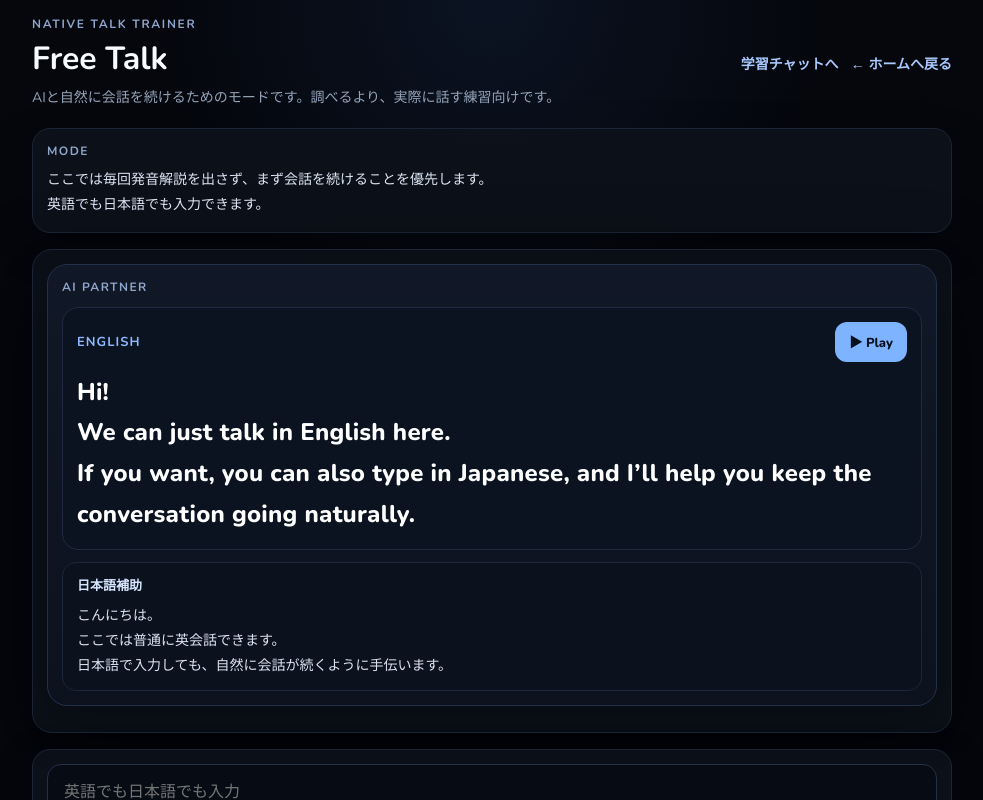
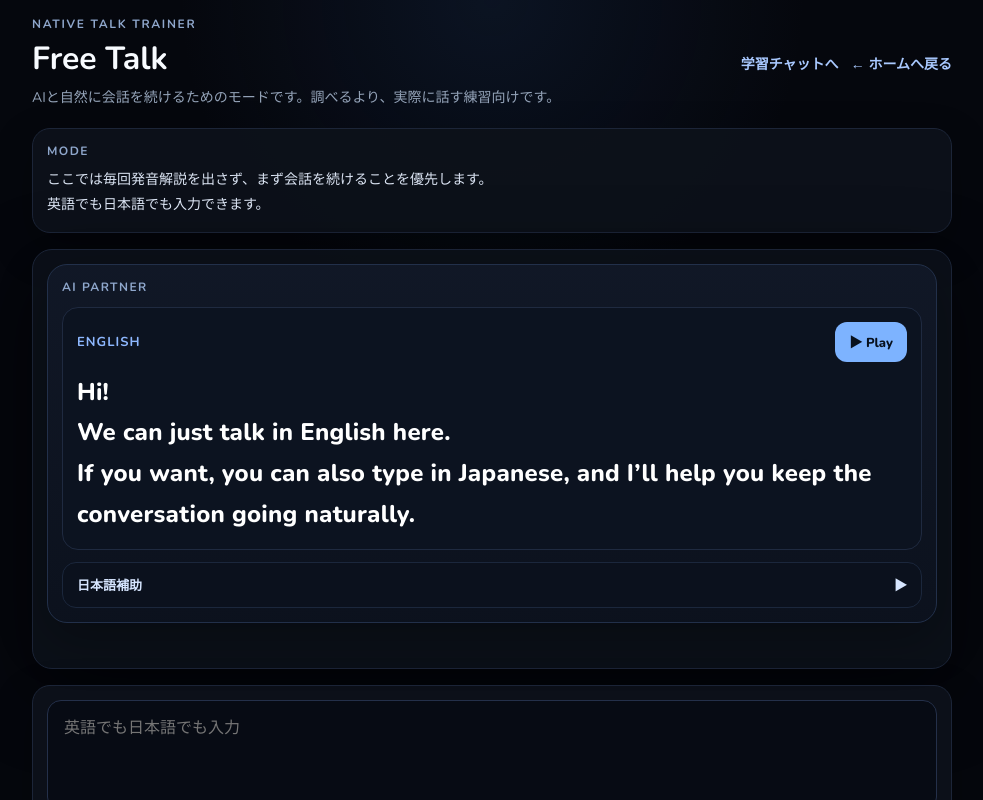
Before and after one commit to mydland777-cyber/native-talk-trainer, a Next.js app: page /talk in a window 1280 px wide. Shown: the top 800 px of the page, without its empty margins (148-1131 px from the left). Built offline with nearby package versions, Linux system fonts and the light colour scheme.

Commit message:
Add collapsible Japanese help and auto-send after mic pause

```diff
--- a/app/talk/page.tsx
+++ b/app/talk/page.tsx
@@ -72,6 +72,9 @@ export default function TalkPage() {
   const [speakingIndex, setSpeakingIndex] = useState<number | null>(null);
   const [isListening, setIsListening] = useState(false);
   const [speechSupported, setSpeechSupported] = useState(false);
+  const [openJapaneseMap, setOpenJapaneseMap] = useState<
+    Record<number, boolean>
+  >({});
   const [messages, setMessages] = useState<TalkMessage[]>([
     {
       role: "assistant",
@@ -85,6 +88,9 @@ export default function TalkPage() {
   const endRef = useRef<HTMLDivElement | null>(null);
   const recognitionRef = useRef<SpeechRecognitionLike | null>(null);
   const audioRef = useRef<HTMLAudioElement | null>(null);
+  const autoSubmitTimerRef = useRef<ReturnType<typeof setTimeout> | null>(null);
+  const micTranscriptRef = useRef("");
+  const isMicInputRef = useRef(false);
 
   useEffect(() => {
     endRef.current?.scrollIntoView({
@@ -107,10 +113,11 @@ export default function TalkPage() {
     const recognition = new SpeechRecognitionApi();
     recognition.lang = "en-US";
     recognition.interimResults = true;
-    recognition.continuous = false;
+    recognition.continuous = true;
 
     recognition.onstart = () => {
       setIsListening(true);
+      isMicInputRef.current = true;
     };
 
     recognition.onresult = (event) => {
@@ -130,7 +137,19 @@ export default function TalkPage() {
       const nextText = (finalTranscript || interimTranscript).trim();
       if (!nextText) return;
 
+      micTranscriptRef.current = nextText;
       setInput(nextText);
+
+      if (autoSubmitTimerRef.current) {
+        clearTimeout(autoSubmitTimerRef.current);
+      }
+
+      autoSubmitTimerRef.current = setTimeout(() => {
+        if (!loading && micTranscriptRef.current.trim()) {
+          recognition.stop();
+          void submitMessage(micTranscriptRef.current.trim());
+        }
+      }, 2500);
     };
 
     recognition.onerror = () => {
@@ -144,10 +163,13 @@ export default function TalkPage() {
     recognitionRef.current = recognition;
 
     return () => {
+      if (autoSubmitTimerRef.current) {
+        clearTimeout(autoSubmitTimerRef.current);
+      }
       recognition.stop();
       recognitionRef.current = null;
     };
-  }, []);
+  }, [loading]);
 
   useEffect(() => {
     return () => {
@@ -194,6 +216,8 @@ export default function TalkPage() {
       const blob = await res.blob();
       const url = URL.createObjectURL(blob);
       const audio = new Audio(url);
+      audio.preload = "auto";
+      audio.playsInline = true;
 
       audioRef.current = audio;
 
@@ -233,12 +257,35 @@ export default function TalkPage() {
     await playSpeech(text, index, { silent: false });
   }
 
+  function toggleJapanese(index: number) {
+    setOpenJapaneseMap((prev) => ({
+      ...prev,
+      [index]: !prev[index],
+    }));
+  }
+
   function handleMicClick() {
     if (!speechSupported || !recognitionRef.current || loading) return;
 
     if (isListening) {
       recognitionRef.current.stop();
+
+      if (autoSubmitTimerRef.current) {
+        clearTimeout(autoSubmitTimerRef.current);
+      }
+
+      if (micTranscriptRef.current.trim()) {
+        void submitMessage(micTranscriptRef.current.trim());
+      }
+
       return;
+    }
+
+    micTranscriptRef.current = "";
+    isMicInputRef.current = true;
+
+    if (autoSubmitTimerRef.current) {
+      clearTimeout(autoSubmitTimerRef.current);
     }
 
     try {
@@ -248,13 +295,20 @@ export default function TalkPage() {
     }
   }
 
-  async function submitMessage() {
-    const value = input.trim();
+  async function submitMessage(forcedValue?: string) {
+    const value = String(forcedValue ?? input).trim();
     if (!value || loading) return;
 
     if (isListening && recognitionRef.current) {
       recognitionRef.current.stop();
     }
+
+    if (autoSubmitTimerRef.current) {
+      clearTimeout(autoSubmitTimerRef.current);
+    }
+
+    micTranscriptRef.current = "";
+    isMicInputRef.current = false;
 
     const userMessage: TalkMessage = {
       role: "user",
@@ -527,6 +581,8 @@ export default function TalkPage() {
                 );
               }
 
+              const isJapaneseOpen = !!openJapaneseMap[index];
+
               return (
                 <div
                   key={index}
@@ -555,7 +611,6 @@ export default function TalkPage() {
 
                   <section
                     style={{
-                      marginBottom: message.japanese ? "12px" : "0",
                       padding: "14px",
                       background: "#0c1320",
                       border: "1px solid #1f2a40",
@@ -626,24 +681,44 @@ export default function TalkPage() {
                   {message.japanese && (
                     <section
                       style={{
-                        padding: "12px 14px",
+                        marginTop: "12px",
                         background: "#0b111d",
                         border: "1px solid #1b273c",
                         borderRadius: "14px",
+                        overflow: "hidden",
                       }}
                     >
-                      <h2
+                      <button
+                        type="button"
+                        onClick={() => toggleJapanese(index)}
                         style={{
+                          width: "100%",
+                          background: "transparent",
+                          border: "none",
+                          color: "#d7e6ff",
+                          padding: "12px 14px",
+                          display: "flex",
+                          justifyContent: "space-between",
+                          alignItems: "center",
                           fontSize: "13px",
-                          margin: "0 0 8px 0",
-                          color: "#d7e6ff",
+                          fontWeight: 700,
+                          cursor: "pointer",
                         }}
                       >
-                        日本語補助
-                      </h2>
+                        <span>日本語補助</span>
+                        <span>{isJapaneseOpen ? "▼" : "▶"}</span>
+                      </button>
+
+                      {isJapaneseOpen && (
+                        <div
+                          style={{
+                            padding: "0 14px 14px",
+                            borderTop: "1px solid #1b273c",
+                          }}
+                        >
                           <p
                             style={{
-                          margin: 0,
+                              margin: "12px 0 0 0",
                               lineHeight: 1.8,
                               fontSize: "14px",
                               color: "#dbe4f3",
@@ -653,6 +728,8 @@ export default function TalkPage() {
                           >
                             {formatTalkText(message.japanese)}
                           </p>
+                        </div>
+                      )}
                     </section>
                   )}
                 </div>
@@ -743,7 +820,7 @@ export default function TalkPage() {
               {!speechSupported
                 ? "マイク未対応"
                 : isListening
-                  ? "停止"
+                  ? "話し終わったら自動送信"
                   : "🎤 マイク"}
             </button>
 
```
Lines whose indentation alone changed are shown as unchanged.
